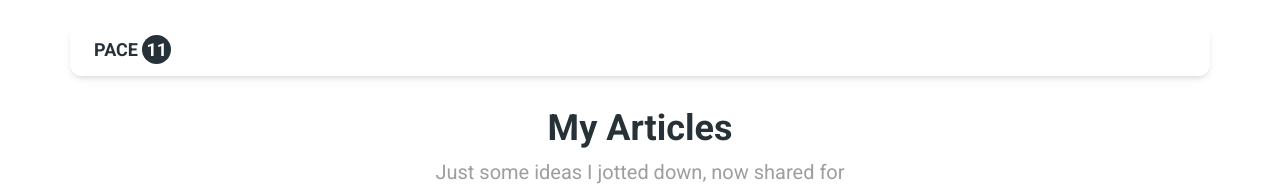
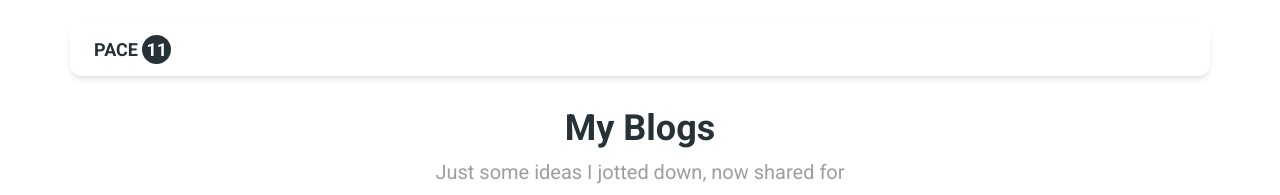
Before and after one commit to pace11/my-pages, a Next.js app: page /blog in a window 1280 px wide. Shown: the top 195 px of the page. Built offline with nearby package versions, Linux system fonts and the light colour scheme; no server answers.

Commit message:
feat: adjustment componet blogs

```diff
--- a/src/app/(blog)/blog/page.tsx
+++ b/src/app/(blog)/blog/page.tsx
@@ -1,11 +1,11 @@
 import Navbar from '@/components/navbar-blog'
-import MyArticles from '@/components/section/my-articles'
+import MyBlogs from '@/components/section/my-blogs'
 
 export default function Blog() {
   return (
     <>
       <Navbar />
-      <MyArticles />
+      <MyBlogs />
     </>
   )
 }
--- a/src/components/section/my-articles.tsx
+++ b/src/components/section/my-blogs.tsx
@@ -8,7 +8,7 @@ import useSWR from 'swr'
 import { useState } from 'react'
 import ArticleCardSkeleton from '../article-card-skeleton'
 
-export function MyArticles() {
+export function MyBlogs() {
   const { data: articles, isLoading } = useSWR(`${process.env.NEXT_PUBLIC_DOMAIN_URL}/api/articles`, fetcher)
   const [detail, setDetail] = useState('')
 
@@ -19,7 +19,7 @@ export function MyArticles() {
       <div className="container mx-auto text-center lg:text-left">
         <div className="grid place-items-center text-center">
           <Typography {...({} as any)} variant="h2" color="blue-gray" className="mb-2 text-4xl">
-            My Articles
+            My Blogs
           </Typography>
           <Typography {...({} as any)} variant="lead" className="mx-auto mb-6 w-full !text-gray-500 lg:w-5/12">
             Just some ideas I jotted down, now shared for anyone who might need them
@@ -42,4 +42,4 @@ export function MyArticles() {
     </section>
   )
 }
-export default MyArticles
+export default MyBlogs
```
